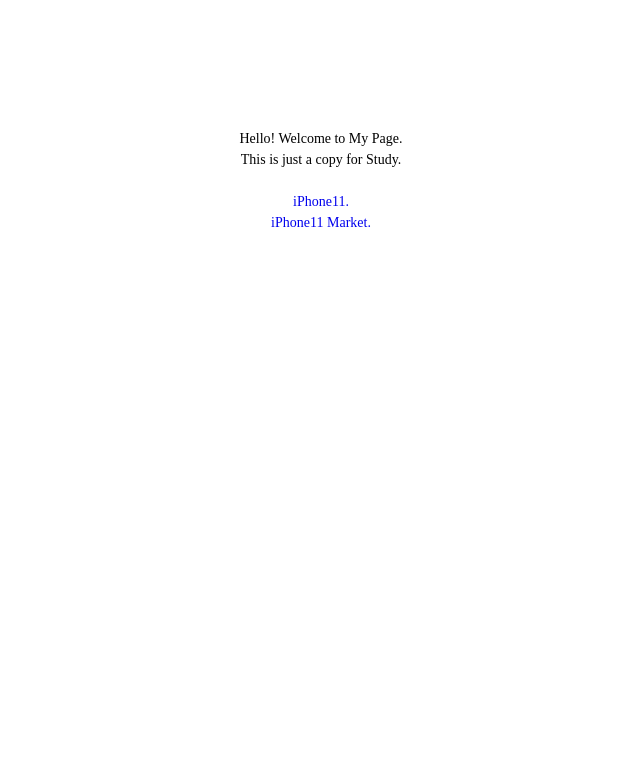
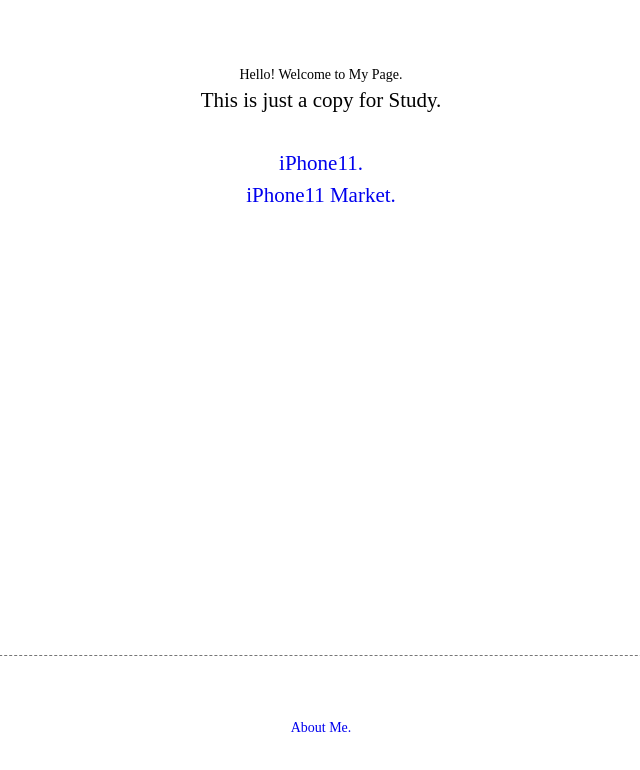
Before and after one commit to es5es5/iPhone11, a Vue app: page / in a window 1280 px wide. Shown: the top 770 px of the page, without its empty margins (319-959 px from the left). Built offline with nearby package versions, Linux system fonts and the light colour scheme.

Commit message:
About Me.

```diff
--- a/src/templates/Home.vue
+++ b/src/templates/Home.vue
@@ -7,6 +7,9 @@
       <router-link tag="a" class="link" :to="{ name: 'IPhone11' }">iPhone11.</router-link>
       <router-link tag="a" class="link" :to="{ name: 'IPhoneMarketLayout' }">iPhone11 Market.</router-link>
     </div>
+    <footer class="about_wrap">
+      <a href="https://github.com/es5es5/resume/blob/master/RESUME.md" target="_blank" rel="noopener noreferrer">About Me.</a>
+    </footer>
   </div>
 </template>
 
@@ -18,9 +21,21 @@
 
 <style lang="scss" scoped>
 .welcome_wrap {
-  margin: 10%;
+  font-size: 1.5rem;
+  margin: 5% 0;
   text-align: center;
   line-height: 1.5;
+}
+.about_wrap {
+  bottom: 0;
+  left: 0;
+  right: 0;
+  position: fixed;
+  width: 80%;
+  margin: 0 auto;
+  padding: 5% 0;
+  text-align: center;
+  border-top: 1px dashed #777;
 }
 a {
   display: block;
```
